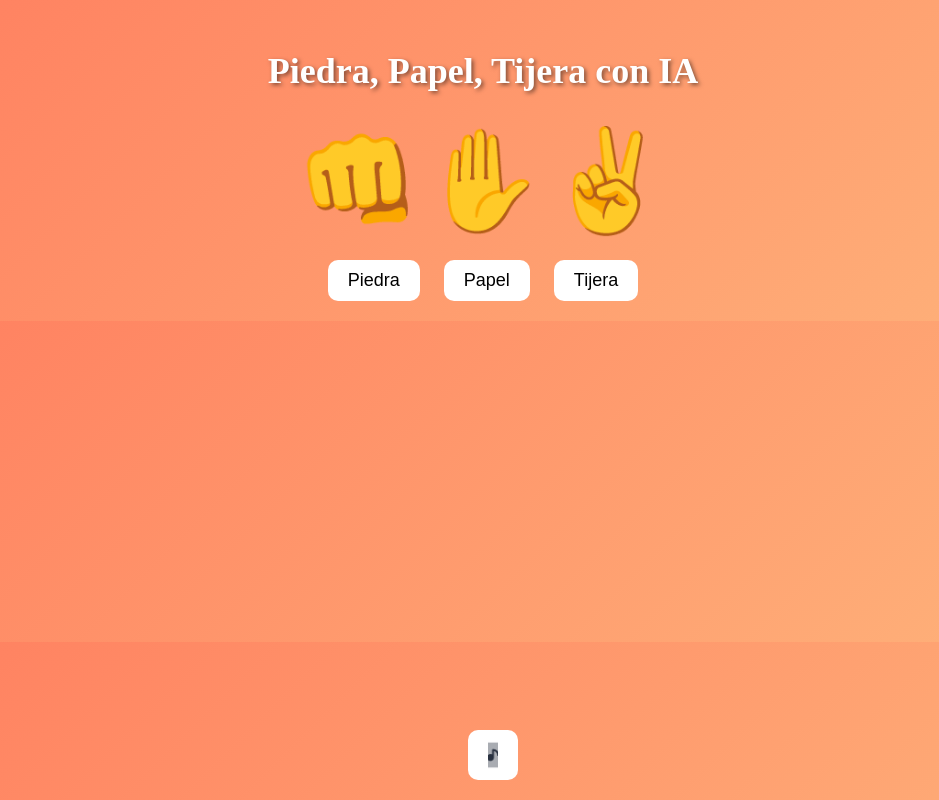
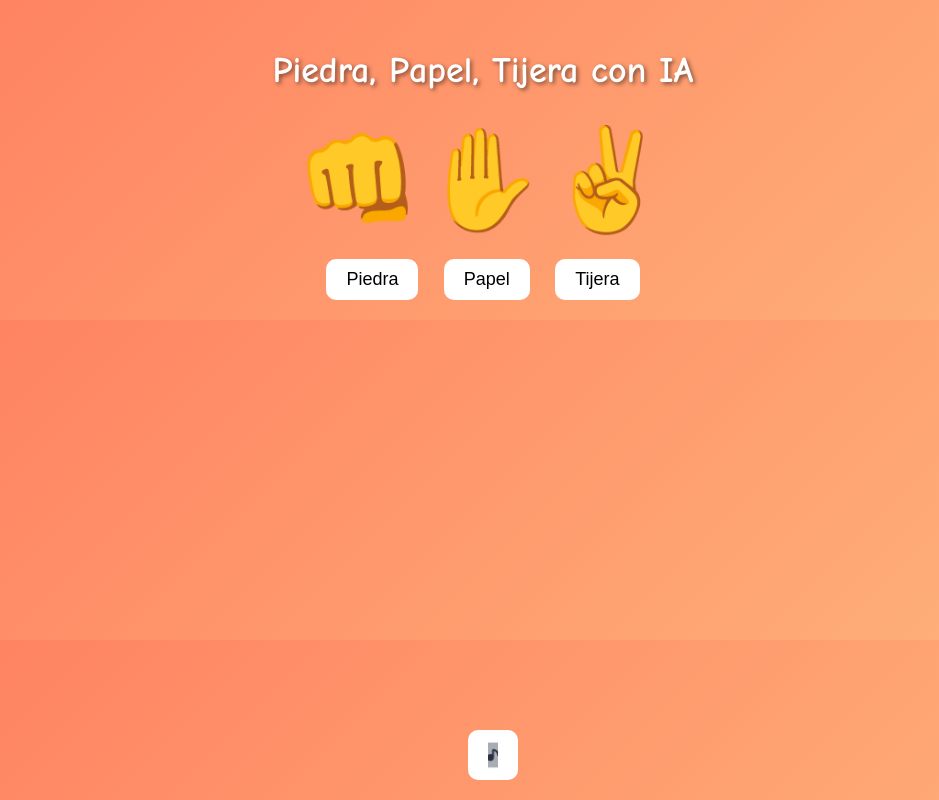
Before and after one commit to luchorwe/pisa_papel, a plain HTML site: page index.html in a window 1280 px wide. Shown: the whole page, without its empty margins (157-1096 px from the left). Drawn offline with Linux system fonts and the light colour scheme.

Commit message:
Update styles.css

```diff
--- a/styles.css
+++ b/styles.css
@@ -1,7 +1,7 @@
 body {
     margin: 0;
     padding: 0;
-    font-family: "Action_Man";
+    font-family: "Comic Sans MS", cursive;
     background: linear-gradient(135deg, #ff7e5f, #feb47b);
 }
 
```
